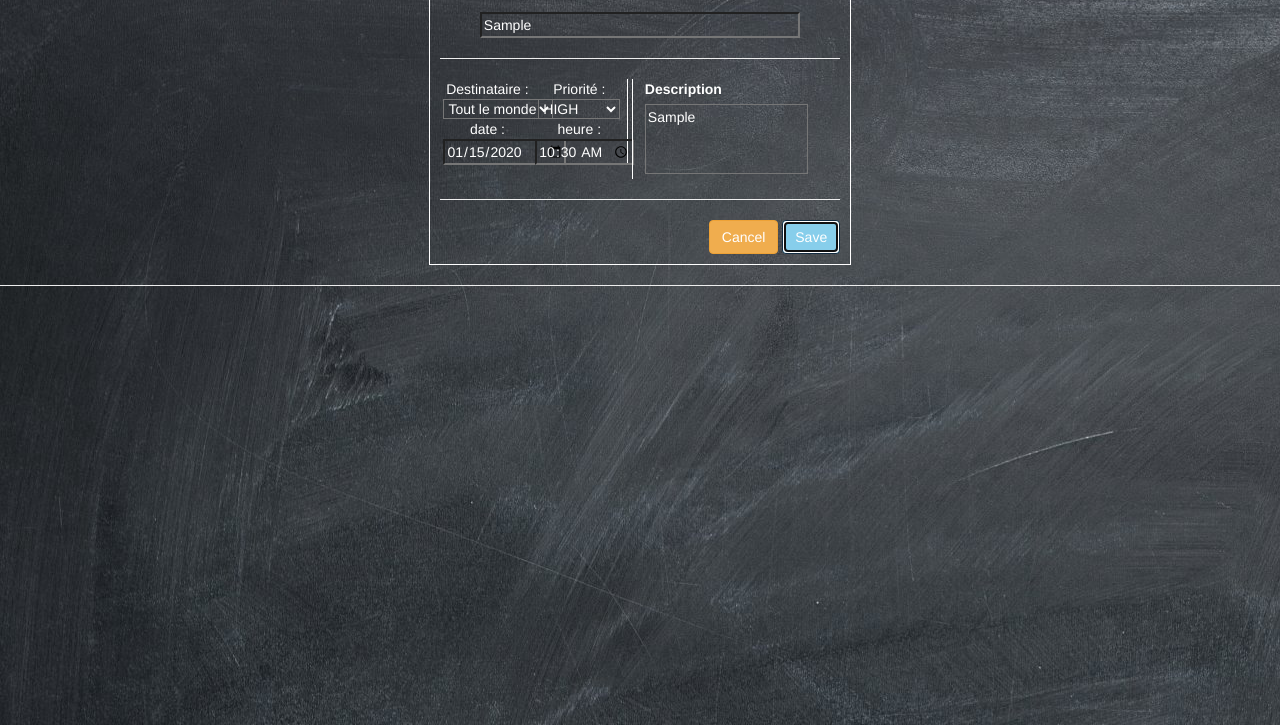
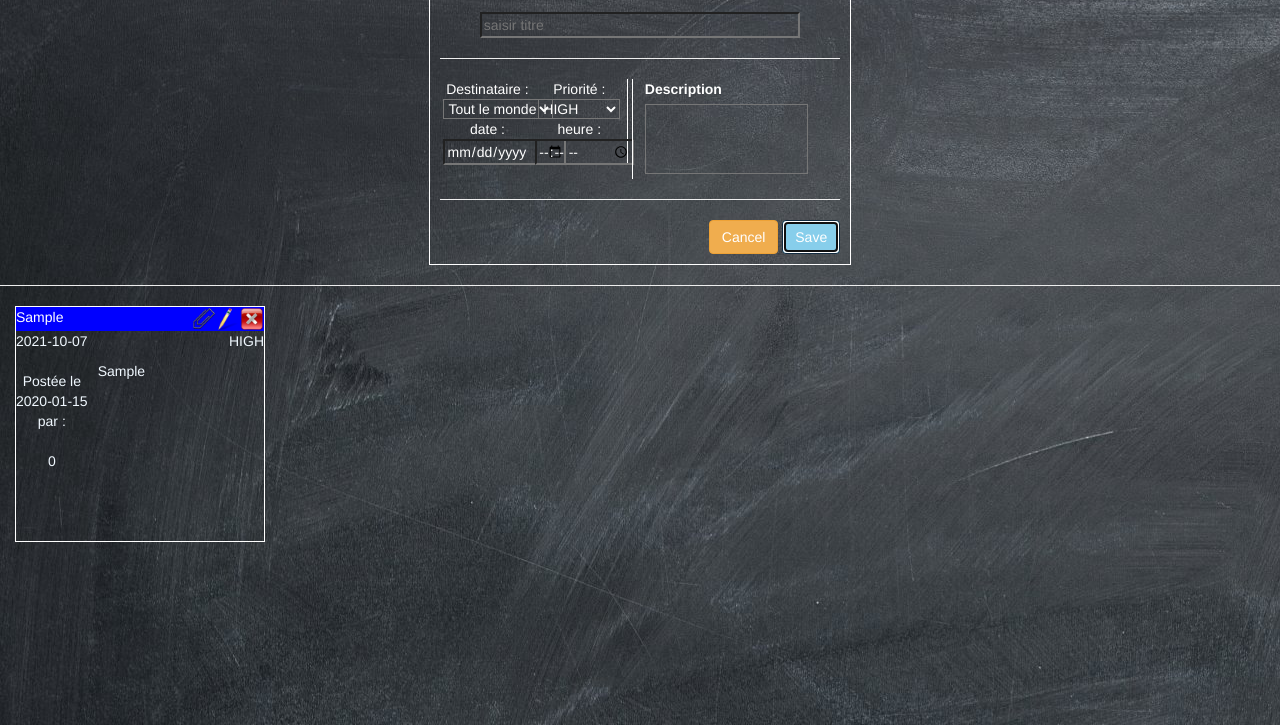
Before and after one commit to champix56/2021_10_05_DHL, a website: page index.html in a window 1280 px wide. Both pictures are taken after typing "Sample", "2020-01-15", "10:30", "Sample" into the empty fields and a click on the button "Save". Shown: the part 75-800 px from the top of the page. Drawn offline with nearby package versions, Linux system fonts and the light colour scheme.

Commit message:
fin j2 tunning

```diff
--- a/index.html
+++ b/index.html
@@ -25,7 +25,7 @@
                             <h2>Titre de la note</h2>
                         </label>
                         <br />
-                        <input placeholder="saisir titre" type="text" name="form-title" id="form-title"
+                        <input required="required" placeholder="saisir titre" type="text" name="form-title" id="form-title"
                             style="width:80%;margin-left: auto;margin-right: auto;">
                     </div>
                     <hr />
@@ -49,22 +49,22 @@
                                 </div>
                             </div>
                             <div class="half">
-                                <div>date :<br /><input type="date" name="form-date" id="form-date"></div>
-                                <div>heure :<br /><input type="time" name="form-time" id="form-time"></div>
+                                <div>date :<br /><input required="required" type="date" name="form-date" id="form-date"></div>
+                                <div>heure :<br /><input required="required" type="time" name="form-time" id="form-time"></div>
                             </div>
                         </div>
                         <div class="bdl" style="padding:0 12px ;">
                             <label for="form-desc">
                                 Description
                             </label><br />
-                            <textarea name="form-desc" id="form-desc"
+                            <textarea required="required" name="form-desc" id="form-desc"
                                 style="width:100%; height:70px;resize: none;"></textarea>
                         </div>
                     </div>
                     <hr />
                     <div id="form-buttons">
-                        <button type="button" class="btn btn-warning">Cancel</button>
-                        <button type="button" class="btn btn-primary">Save</button>
+                        <button type="reset" class="btn btn-warning">Cancel</button>
+                        <button type="submit" class="btn btn-primary">Save</button>
                     </div>
                 </form>
             </div>
@@ -72,6 +72,7 @@
         <hr />
         <div id="messages-list"></div>
     </div>
+    <script src="https://cdnjs.cloudflare.com/ajax/libs/moment.js/2.29.1/moment.min.js"></script>
     <script src="js/notes.js"></script>
     <script src="js/app.js"></script>
 </body>
--- a/js/app.js
+++ b/js/app.js
@@ -1,17 +1,16 @@
+var notes;
 /**
  * fonction d'init de notre app bloc note
  */
 function init() {
   //corps de declaration
-   document.getElementById('jsLoaded').remove();
+  notes = new Notes();
+  document.getElementById("jsLoaded").remove();
 
-  //var jsl = document.getElementById("jsLoaded");
-  //jsl.style.backgroundColor = "skyblue";
-  //jsl.innerHTML = "Js bien chargé";
+  document.querySelector("form").addEventListener("submit", submitNote);
 }
 
 init();
-
 
 /**
  * Fonction d'ajout des evenements d'une note
@@ -26,11 +25,11 @@ function addNoteEvent(note) {
 }
 
 function refreshListMessages() {
-var listDOM=document.querySelector('#messages-list');
-listDOM.innerHTML="";
+  var listDOM = document.querySelector("#messages-list");
+  listDOM.innerHTML = "";
 
-    for(var i=0;i<notes.length();i++){
-        var e=createElementNote(notes.get(i))
+  for (var i = 0; i < notes.length(); i++) {
+    var e = createElementNote(notes.get(i));
     listDOM.append(e);
   }
 }
@@ -39,25 +38,25 @@ listDOM.innerHTML="";
  * @param {Note} note instance d'objet note pour la creation DOM d'une note
  * @returns {HTMLElement} element div constitué du contenu d'une note
  */
-function createElementNote(note)
-{
+function createElementNote(note) {
   //verif. que note est bien une 'Note' sinon retour null, creation impossible
-    if(!(note instanceof Note)) return null;
+  if (!(note instanceof Note)) return null;
 
   //creation du conteneur div principale pour une note a partir d'un model
-    var element=document.createElement('div');
-    element.className="note";
-    element.id='note-'+note.id;
-    element.innerHTML=noteModel;
+  var element = document.createElement("div");
+  element.className = "note";
+  element.id = "note-" + note.id;
+  element.innerHTML = noteModel;
 
   //remplissage des valeurs d'une note passée en parametre de la fonction
-    element.querySelector('.note-date').innerHTML=note.dateCreat;
-    element.querySelector('.note-titre').innerHTML=note.titre;
-    element.querySelector('.note-priority').innerHTML=note.priority;
-    element.querySelector('.note-expediteur-name').innerHTML=note.expediteur;
-    element.querySelector('.note-destinataire-name').innerHTML=note.destinataire;
-    element.querySelector('.note-content-right').innerHTML=note.description;
-    element.querySelector('.note-date-post').innerHTML=note.dateCible;
+  element.querySelector(".note-date").innerHTML = note.dateCreat.substring(0,10);
+  element.querySelector(".note-titre").innerHTML = note.titre;
+  element.querySelector(".note-priority").innerHTML = note.priority;
+  element.querySelector(".note-expediteur-name").innerHTML = note.expediteur;
+  element.querySelector(".note-destinataire-name").innerHTML =
+    note.destinataire;
+  element.querySelector(".note-content-right").innerHTML = note.description;
+  element.querySelector(".note-date-post").innerHTML = note.dateCible.substring(0,10);
 
   //mise en place des event pour cette element
   addNoteEvent(element);
@@ -67,16 +66,17 @@ function createElementNote(note)
 /**
  * model textuel html d'une note
  */
-var noteModel='\
+var noteModel =
+  '\
     <div class="note-buttons">\
-        <div class="empty"></div>\
+        <div class="note-titre"></div>\
         <img src="/img/fold.png" alt="" class="note-toggle">\
         <img src="/img/edit.png" alt="" class="note-edit">\
         <img src="/img/close.png" alt="" class="note-close">\
     </div>\
     <div class="note-header">\
         <div class="note-date"></div>\
-        <div class="note-titre"></div>\
+        <div class="empty"></div>\
         <div class="note-priority"></div>\
     </div>\
     <div class="note-content">\
@@ -84,13 +84,28 @@ var noteModel='\
             <div class="note-expediteur">\
                 <img class="note-expediteur-img" src="" alt="">\
                 <br/>\
-                /<span class="note-expediteur-name"></span>\
+                <span class="note-expediteur-name"></span>\
             </div>\
             <div class="note-datepost">Postée le <br><span class="note-date-post"></span></div>\
-            <div class="note-destinataire"><img class="note-destinataire-img" src="" alt="">\
+            <div class="note-destinataire">par :<br/><img class="note-destinataire-img" src="" alt="">\
                 <br/>\
-                /<span class="note-destinataire-name"></span>\
+                <span class="note-destinataire-name"></span>\
             </div>\
         </div>\
         <div class="note-content-right"></div>\
 </div>';
+
+function submitNote(evt) {
+  evt.preventDefault();
+  var form = evt.target;
+  var note = new Note();
+  note.titre = form["form-title"].value;
+  note.description = form["form-desc"].value;
+  note.destinataire = form["form-dest"].value;
+  note.priority = form["form-priority"].value;
+  note.dateCible = form["form-date"].value+'T'+form["form-time"].value;
+  notes.push(note);
+  var listDOM = document.querySelector("#messages-list");
+  listDOM.append(createElementNote(note));
+  form.reset();
+}
--- a/js/notes.js
+++ b/js/notes.js
@@ -4,10 +4,10 @@
 var Note =function()
 {
     this.id=undefined;
-    this.destinataire='';
+    this.destinataire={id:1,userName:'Moi',img:''};
     this.expediteur='';
     this.description='';
-    this.dateCreat=new Date();
+    this.dateCreat=moment().format('YYYY-MM-DDTHH:mm:ss');
     this.dateCible=new Date();
     this.priority='LOW';
     this.titre='';
--- a/package.json
+++ b/package.json
@@ -19,6 +19,7 @@
   "homepage": "https://github.com/champix56/2021_10_05_DHL#readme",
   "dependencies": {
     "bootstrap": "^3.4.1",
-    "lite-server": "^2.6.1"
+    "lite-server": "^2.6.1",
+    "moment": "^2.29.1"
   }
 }
--- a/styles/styles.css
+++ b/styles/styles.css
@@ -2,7 +2,7 @@ body{
   background-image: url(../img/bg2.jpg);
   color:aliceblue
 }
-#messages-list,
+/*#messages-list,*/
 .note-content,
 .note-header,
 .note-buttons {
@@ -10,14 +10,16 @@ body{
 }
 #messages-list {
   width: 100vw;
-  flex-wrap: 1;
+  /* flex-wrap: 1; */
 }
 .note {
-  border: 1px solid black;
+  border: 1px solid white;
   max-width: 25%;
   margin-left: 15px;
-  padding:10px;
+  /* padding:10px; */
   max-height: 250px;
+  display: inline-block;
+  min-width: 250px;
 }
 .note-content-left img {
   max-height: 100px;
@@ -32,20 +34,23 @@ body{
     overflow-y: auto;
     height: 190px;;
 }
-.note-buttons .empty,
+.empty,
 .note-titre {
   flex-grow: 1;
 }
 .note-titre {
-  text-align: center;
+  text-align: left;
+  vertical-align: middle;
 }
 .note-buttons img {
-  width: 48px;
-  height: 48px;
+  width: 24px;
+  height: 24px;
 }
 .note-buttons {
   text-align: right;
   width: 100%;
+  background-color: blue;
+  color: white;;
 }
 #jsLoaded{
     background-color: tomato;
```
Also changed, not shown: 1 other file. Lines whose indentation alone changed are shown as unchanged.
